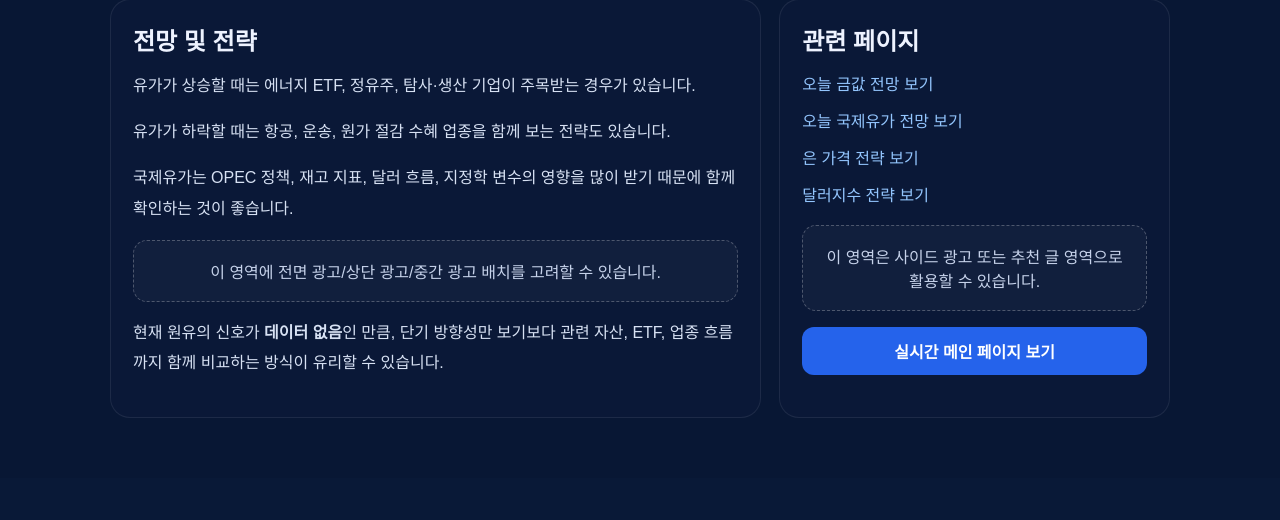
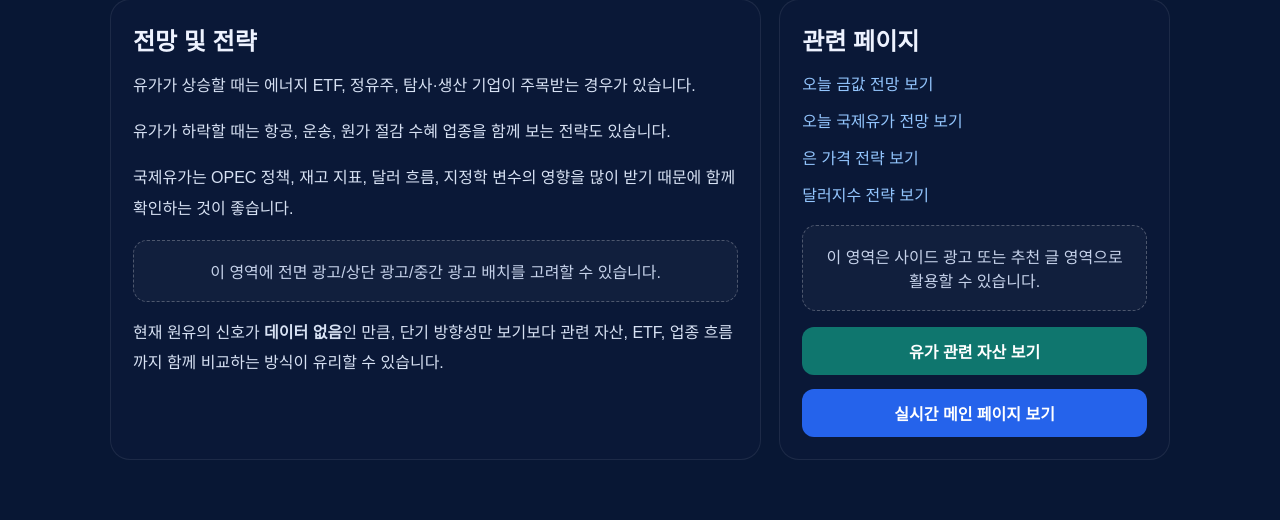
Before and after one commit to yuri43210-dot/gold-oil-signal, a Flask app: page /oil-forecast in a window 1280 px wide. Shown: the part 485-1005 px from the top of the page. Before the commit the page ends 903 px from the top, so only its background shows below. Run offline with Flask 3, Linux system fonts and the light colour scheme; data that the repository does not hold is empty.

Commit message:
Update forecast.html

```diff
--- a/templates/forecast.html
+++ b/templates/forecast.html
@@ -115,6 +115,17 @@
       text-decoration: none;
       font-weight: 700;
     }
+    .extra-btn {
+      display: block;
+      text-align: center;
+      margin-top: 12px;
+      padding: 12px;
+      border-radius: 12px;
+      background: #0f766e;
+      color: white;
+      text-decoration: none;
+      font-weight: 700;
+    }
     @media (max-width: 900px) {
       .content { grid-template-columns: 1fr; }
     }
@@ -167,6 +178,7 @@
           이 영역은 사이드 광고 또는 추천 글 영역으로 활용할 수 있습니다.
         </div>
 
+        <a class="extra-btn" href="{{ item.asset_cta.link }}">{{ item.asset_cta.button }}</a>
         <a class="home-btn" href="/">실시간 메인 페이지 보기</a>
       </div>
     </div>
```
